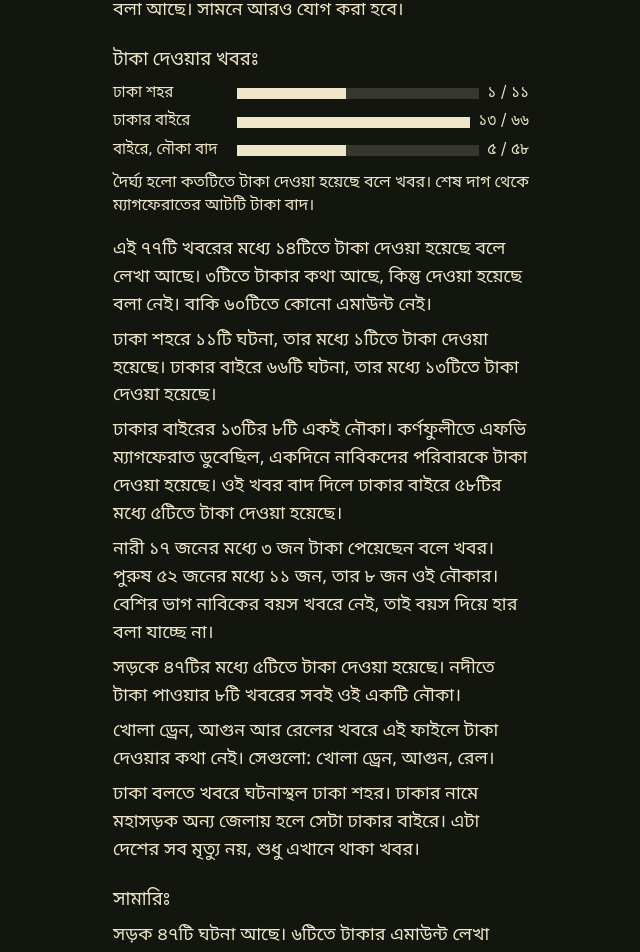
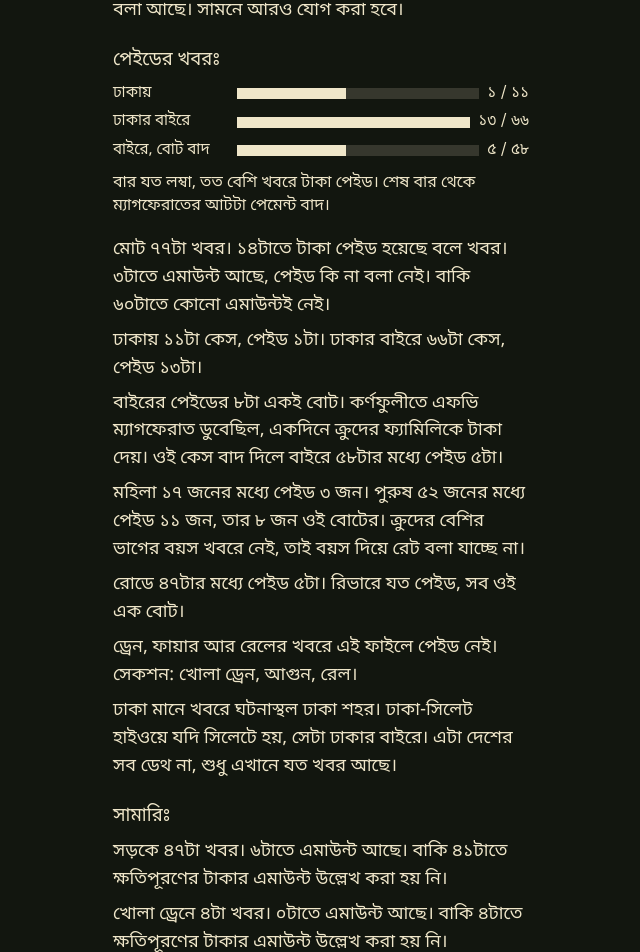
Before and after one commit to asifvibes/khotipuron, a Next.js app: page /method in a window 1280 px wide. Shown: the part 334-1286 px from the top of the page, without its empty margins (319-959 px from the left). Built offline with nearby package versions, Linux system fonts and the light colour scheme; no server answers.

Commit message:
Write the site copy in casual Bangla.

```diff
--- a/scripts/check-cases.ts
+++ b/scripts/check-cases.ts
@@ -118,7 +118,7 @@ function stripPlaceAndAge(row: (typeof cases)[number], text: string): string {
 
 const mehedi = cases.find((row) => row.id === "mehedi-hasan-mim-baridhara");
 const mehediBn =
-  "এই ধরনের ঘটনায় কেউ মারা গেলে পরিবার ৯,০০,০০০ টাকা পেতে পারে। নিউজ আর্টিকেলে এই টাকার এমাউন্টের কথাই বলেছে । মেহেদী হাসান মিম-এর পরিবারের জন্য এমন টাকাই দেয়া হবে বলা হয়েছে।";
+  "এই ধরনের ঘটনায় কেউ মারা গেলে পরিবার ৯,০০,০০০ টাকা পেতে পারে। খবরে এই এমাউন্টই আছে। মেহেদী হাসান মিম-এর পরিবারের জন্য এই টাকাই দেয়া হবে বলে খবর।";
 const mehediFacts =
   "মেহেদী হাসান মিম, বয়স ২৪ বছর। ফুটপাতে বসে ছিলেন। তিনি নির্মাণশ্রমিক। খবরে ঘটনাস্থল ঢাকার বারিধারা কূটনৈতিক এলাকা, রোড নম্বর ১।";
 if (!mehedi || familyLine(mehedi, "bn") !== mehediBn || incidentSummary(mehedi, "bn") !== mehediFacts) {
--- a/src/components/case-facts.tsx
+++ b/src/components/case-facts.tsx
@@ -38,7 +38,7 @@ export function CaseFacts({ row, lang }: { row: CaseRow; lang: Lang }) {
       {note ? <p className="lead">{note}</p> : null}
       {row.othersDied ? (
         <p className="lead">
-          {bn ? "একই ঘটনায় আরও মানুষ মারা গেছেন।" : "The article says other people died in the same incident."}
+          {bn ? "খবরে আছে, একই ঘটনায় আরও মানুষ মারা গেছেন।" : "The article says other people died in the same incident."}
         </p>
       ) : null}
       <Portrait row={row} portrait={portrait} lang={lang} />
--- a/src/components/chart-nudge.tsx
+++ b/src/components/chart-nudge.tsx
@@ -4,8 +4,8 @@ import type { Lang } from "@/data/types";
 export function ChartNudge({ lang }: { lang: Lang }) {
   return (
     <p className="nudge">
-      {lang === "bn" ? "এই খবরগুলো একসাথে দেখলে কী দাঁড়ায়, সেটা " : "What these stories add up to is on the "}
-      <Link href="/method#settlement">{lang === "bn" ? "তথ্য পেজে" : "info page"}</Link>
+      {lang === "bn" ? "সব খবর মিলিয়ে কী দাঁড়ায়, সেটা " : "What these stories add up to is on the "}
+      <Link href="/method#settlement">{lang === "bn" ? "ইনফো পেজে" : "info page"}</Link>
       {lang === "bn" ? "।" : "."}
     </p>
   );
--- a/src/components/method-screen.tsx
+++ b/src/components/method-screen.tsx
@@ -17,7 +17,7 @@ const BN = {
   summary: "সামারিঃ",
   sections:
     "সড়ক, খোলা ড্রেন, কর্মস্থল, আগুন, নদী, রেল এবং অবহেলা এই কয়টা সেকশন আপাতত এড করা আছে, ফিউচারে আরও এড করা যেতে পারে।",
-  settlement: "টাকা দেওয়ার খবরঃ",
+  settlement: "পেইডের খবরঃ",
   kindsLabel: "টাকার ধরনঃ",
   kinds: [
     "দাবি",
@@ -60,11 +60,11 @@ const EN = {
 function PaymentChart({ lang }: { lang: Lang }) {
   const bars = paymentBars(cases);
   const rows = [
-    { key: "dhaka", label: lang === "bn" ? "ঢাকা শহর" : "Dhaka city", ...bars.dhaka },
+    { key: "dhaka", label: lang === "bn" ? "ঢাকায়" : "Dhaka city", ...bars.dhaka },
     { key: "outside", label: lang === "bn" ? "ঢাকার বাইরে" : "Outside Dhaka", ...bars.outside },
     {
       key: "boat",
-      label: lang === "bn" ? "বাইরে, নৌকা বাদ" : "Outside, without the boat",
+      label: lang === "bn" ? "বাইরে, বোট বাদ" : "Outside, without the boat",
       ...bars.outsideNoBoat,
     },
   ];
@@ -86,7 +86,7 @@ function PaymentChart({ lang }: { lang: Lang }) {
       ))}
       <figcaption className="chart-note">
         {lang === "bn"
-          ? "দৈর্ঘ্য হলো কতটিতে টাকা দেওয়া হয়েছে বলে খবর। শেষ দাগ থেকে ম্যাগফেরাতের আটটি টাকা বাদ।"
+          ? "বার যত লম্বা, তত বেশি খবরে টাকা পেইড। শেষ বার থেকে ম্যাগফেরাতের আটটা পেমেন্ট বাদ।"
           : "Length is how many stories say the money was handed over. The last bar leaves out Magferat’s eight payments."}
       </figcaption>
     </figure>
@@ -104,12 +104,19 @@ function totalLine(lang: Lang): string {
 function sceneLines(lang: Lang): string[] {
   return sceneCounts(cases).map((row) => {
     if (lang === "bn") {
-      const label = sceneLabel[row.scene].bn;
       const total = toBnDigits(String(row.total));
       const amount = toBnDigits(String(row.withAmount));
       const none = toBnDigits(String(row.none));
-      const head = row.scene === "road" ? `${label} ${total}টি` : `${label}- ${total}টি`;
-      return `${head} ঘটনা আছে। ${amount}টিতে টাকার এমাউন্ট লেখা আছে। ${none}টিতে ক্ষতিপূরণের টাকার এমাউন্ট উল্লেখ করা হয় নি।`;
+      const where: Record<typeof row.scene, string> = {
+        road: "সড়কে",
+        open_drain: "খোলা ড্রেনে",
+        workplace: "কর্মস্থলে",
+        fire: "আগুনে",
+        river: "নদীতে",
+        rail: "রেলে",
+        neglect: "অবহেলায়",
+      };
+      return `${where[row.scene]} ${total}টা খবর। ${amount}টাতে এমাউন্ট আছে। বাকি ${none}টাতে ক্ষতিপূরণের টাকার এমাউন্ট উল্লেখ করা হয় নি।`;
     }
     const label = sceneLabel[row.scene].en;
     return `${label}. There are ${row.total} incidents. An amount is written in ${row.withAmount}. The article does not mention a compensation amount in ${row.none}.`;
--- a/src/components/prefs.tsx
+++ b/src/components/prefs.tsx
@@ -90,7 +90,7 @@ export function TopBar({
           onClick={() => track("info_open")}
         >
           <InfoIcon />
-          <span>{lang === "bn" ? "তথ্য" : "Info"}</span>
+          <span>{lang === "bn" ? "ইনফো" : "Info"}</span>
         </Link>
       </div>
     </header>
--- a/src/components/share-actions.tsx
+++ b/src/components/share-actions.tsx
@@ -53,12 +53,12 @@ export function ShareActions({ row, lang }: { row: CaseRow; lang: Lang }) {
         <a className="icon-btn" href={whatsapp} target="_blank" rel="noreferrer" aria-label="WhatsApp" onClick={() => track("share", { channel: "whatsapp" })}>
           <WhatsAppIcon />
         </a>
-        <button type="button" className="icon-btn" onClick={onCopy} aria-label={bn ? "লিংক কপি" : "Copy link"}>
+        <button type="button" className="icon-btn" onClick={onCopy} aria-label={bn ? "লিংক কপি করুন" : "Copy link"}>
           <CopyIcon />
         </button>
       </div>
-      {hint === "ig" ? <p className="share-note">{bn ? "ইনস্টাগ্রামে পেস্ট করুন।" : "Paste it in Instagram."}</p> : null}
-      {hint === "copied" ? <p className="share-note">{bn ? "কপি হয়েছে।" : "Copied."}</p> : null}
+      {hint === "ig" ? <p className="share-note">{bn ? "ইনস্টাগ্রামে পেস্ট করে দিন।" : "Paste it in Instagram."}</p> : null}
+      {hint === "copied" ? <p className="share-note">{bn ? "লিংক কপি হয়ে গেছে।" : "Copied."}</p> : null}
       {copyByHand ? (
         <input className="copy-fallback" readOnly value={url} onFocus={(event) => event.currentTarget.select()} />
       ) : null}
--- a/src/data/logic.ts
+++ b/src/data/logic.ts
@@ -121,20 +121,20 @@ export function countdownDate(iso: string, lang: Lang): string {
 export function dateLine(row: CaseRow, lang: Lang): string {
   if (row.incidentDate) {
     const date = formatDate(row.incidentDate, lang);
-    return lang === "bn" ? `ঘটনাটি ঘটে ${date}।` : `The incident happened on ${date}.`;
+    return lang === "bn" ? `ঘটনাটা ঘটেছে ${date}।` : `The incident happened on ${date}.`;
   }
   const date = formatDate(row.published, lang);
-  return lang === "bn" ? `এটি প্রতিবেদনের তারিখ, ${date}।` : `This is the report date, ${date}.`;
+  return lang === "bn" ? `এটা খবরের তারিখ, ${date}।` : `This is the report date, ${date}.`;
 }
 
 const deathBn: Record<SceneType, string> = {
-  road: "সড়ক দুর্ঘটনায় তিনি মারা যান।",
-  open_drain: "খোলা ড্রেনে পড়ে তিনি মারা যান।",
-  workplace: "কর্মস্থলে দুর্ঘটনায় তিনি মারা যান।",
-  fire: "আগুনে তিনি মারা যান।",
-  river: "নদীতে তিনি মারা যান।",
-  rail: "রেল দুর্ঘটনায় তিনি মারা যান।",
-  neglect: "অবহেলায় তিনি মারা যান।",
+  road: "সড়ক দুর্ঘটনায় তিনি মারা গেছেন।",
+  open_drain: "খোলা ড্রেনে পড়ে তিনি মারা গেছেন।",
+  workplace: "কর্মস্থলে দুর্ঘটনায় তিনি মারা গেছেন।",
+  fire: "আগুনে তিনি মারা গেছেন।",
+  river: "নদীতে তিনি মারা গেছেন।",
+  rail: "রেল দুর্ঘটনায় তিনি মারা গেছেন।",
+  neglect: "অবহেলায় তিনি মারা গেছেন।",
 };
 
 const deathEn: Record<SceneType, string> = {
@@ -153,13 +153,13 @@ export function deathLine(scene: SceneType, lang: Lang): string {
 
 export function sceneSentence(scene: SceneType, lang: Lang): string {
   const bn: Record<SceneType, string> = {
-    road: "এটি একটি সড়ক দুর্ঘটনা।",
-    open_drain: "এটি একটি খোলা ড্রেনের ঘটনা।",
-    workplace: "এটি একটি কর্মস্থলের দুর্ঘটনা।",
-    fire: "এটি একটি আগুনের ঘটনা।",
-    river: "এটি একটি নদীর ঘটনা।",
-    rail: "এটি একটি রেল দুর্ঘটনা।",
-    neglect: "এটি অবহেলার একটি ঘটনা।",
+    road: "এটা একটা সড়ক দুর্ঘটনা।",
+    open_drain: "এটা খোলা ড্রেনের একটা ঘটনা।",
+    workplace: "এটা কর্মস্থলের একটা দুর্ঘটনা।",
+    fire: "এটা আগুনের একটা ঘটনা।",
+    river: "এটা নদীর একটা ঘটনা।",
+    rail: "এটা একটা রেল দুর্ঘটনা।",
+    neglect: "এটা অবহেলার একটা ঘটনা।",
   };
   const en: Record<SceneType, string> = {
     road: "This was a road crash.",
@@ -208,9 +208,9 @@ export function familyLine(row: CaseRow, lang: Lang): string {
   const taka = formatTaka(row.amountBdt, lang);
   if (lang === "bn") {
     const family = name
-      ? `${name}-এর পরিবারের জন্য এমন টাকাই দেয়া হবে বলা হয়েছে।`
-      : "এই পরিবারের জন্য এমন টাকাই দেয়া হবে বলা হয়েছে।";
-    return `এই ধরনের ঘটনায় কেউ মারা গেলে পরিবার ${taka} পেতে পারে। নিউজ আর্টিকেলে এই টাকার এমাউন্টের কথাই বলেছে । ${family}`;
+      ? `${name}-এর পরিবারের জন্য এই টাকাই দেয়া হবে বলে খবর।`
+      : "এই পরিবারের জন্য এই টাকাই দেয়া হবে বলে খবর।";
+    return `এই ধরনের ঘটনায় কেউ মারা গেলে পরিবার ${taka} পেতে পারে। খবরে এই এমাউন্টই আছে। ${family}`;
   }
   const family = name
     ? `The article says this sum would be given for ${name}'s family.`
@@ -340,17 +340,17 @@ export function settlementLines(rows: CaseRow[], lang: Lang): string[] {
   const bn = (value: number) => toBnDigits(String(value));
   if (lang === "bn") {
     const lines = [
-      `এই ${bn(rows.length)}টি খবরের মধ্যে ${bn(paid.length)}টিতে টাকা দেওয়া হয়েছে বলে লেখা আছে। ${bn(mentioned.length)}টিতে টাকার কথা আছে, কিন্তু দেওয়া হয়েছে বলা নেই। বাকি ${bn(none)}টিতে কোনো এমাউন্ট নেই।`,
-      `ঢাকা শহরে ${bn(dhaka.length)}টি ঘটনা, তার মধ্যে ${bn(dhakaPaid)}টিতে টাকা দেওয়া হয়েছে। ঢাকার বাইরে ${bn(outside.length)}টি ঘটনা, তার মধ্যে ${bn(outsidePaid)}টিতে টাকা দেওয়া হয়েছে।`,
-      `ঢাকার বাইরের ${bn(outsidePaid)}টির ${bn(boat.length)}টি একই নৌকা। কর্ণফুলীতে এফভি ম্যাগফেরাত ডুবেছিল, একদিনে নাবিকদের পরিবারকে টাকা দেওয়া হয়েছে। ওই খবর বাদ দিলে ঢাকার বাইরে ${bn(outsideWithoutBoat.length)}টির মধ্যে ${bn(outsidePaidWithoutBoat)}টিতে টাকা দেওয়া হয়েছে।`,
-      `নারী ${bn(women.length)} জনের মধ্যে ${bn(womenPaid)} জন টাকা পেয়েছেন বলে খবর। পুরুষ ${bn(men.length)} জনের মধ্যে ${bn(menPaid)} জন, তার ${bn(boat.filter((row) => row.sex === "male").length)} জন ওই নৌকার। বেশির ভাগ নাবিকের বয়স খবরে নেই, তাই বয়স দিয়ে হার বলা যাচ্ছে না।`,
-      `সড়কে ${bn(road.length)}টির মধ্যে ${bn(roadPaid)}টিতে টাকা দেওয়া হয়েছে। নদীতে টাকা পাওয়ার ${bn(riverPaid)}টি খবরের সবই ওই একটি নৌকা।`,
+      `মোট ${bn(rows.length)}টা খবর। ${bn(paid.length)}টাতে টাকা পেইড হয়েছে বলে খবর। ${bn(mentioned.length)}টাতে এমাউন্ট আছে, পেইড কি না বলা নেই। বাকি ${bn(none)}টাতে কোনো এমাউন্টই নেই।`,
+      `ঢাকায় ${bn(dhaka.length)}টা কেস, পেইড ${bn(dhakaPaid)}টা। ঢাকার বাইরে ${bn(outside.length)}টা কেস, পেইড ${bn(outsidePaid)}টা।`,
+      `বাইরের পেইডের ${bn(boat.length)}টা একই বোট। কর্ণফুলীতে এফভি ম্যাগফেরাত ডুবেছিল, একদিনে ক্রুদের ফ্যামিলিকে টাকা দেয়। ওই কেস বাদ দিলে বাইরে ${bn(outsideWithoutBoat.length)}টার মধ্যে পেইড ${bn(outsidePaidWithoutBoat)}টা।`,
+      `মহিলা ${bn(women.length)} জনের মধ্যে পেইড ${bn(womenPaid)} জন। পুরুষ ${bn(men.length)} জনের মধ্যে পেইড ${bn(menPaid)} জন, তার ${bn(boat.filter((row) => row.sex === "male").length)} জন ওই বোটের। ক্রুদের বেশির ভাগের বয়স খবরে নেই, তাই বয়স দিয়ে রেট বলা যাচ্ছে না।`,
+      `রোডে ${bn(road.length)}টার মধ্যে পেইড ${bn(roadPaid)}টা। রিভারে যত পেইড, সব ওই এক বোট।`,
     ];
     if (quietScenes.length) {
       const names = quietScenes.map((scene) => sceneLabel[scene].bn).join(", ");
-      lines.push(`খোলা ড্রেন, আগুন আর রেলের খবরে এই ফাইলে টাকা দেওয়ার কথা নেই। সেগুলো: ${names}।`);
+      lines.push(`ড্রেন, ফায়ার আর রেলের খবরে এই ফাইলে পেইড নেই। সেকশন: ${names}।`);
     }
-    lines.push("ঢাকা বলতে খবরে ঘটনাস্থল ঢাকা শহর। ঢাকার নামে মহাসড়ক অন্য জেলায় হলে সেটা ঢাকার বাইরে। এটা দেশের সব মৃত্যু নয়, শুধু এখানে থাকা খবর।");
+    lines.push("ঢাকা মানে খবরে ঘটনাস্থল ঢাকা শহর। ঢাকা-সিলেট হাইওয়ে যদি সিলেটে হয়, সেটা ঢাকার বাইরে। এটা দেশের সব ডেথ না, শুধু এখানে যত খবর আছে।");
     return lines;
   }
 
```
